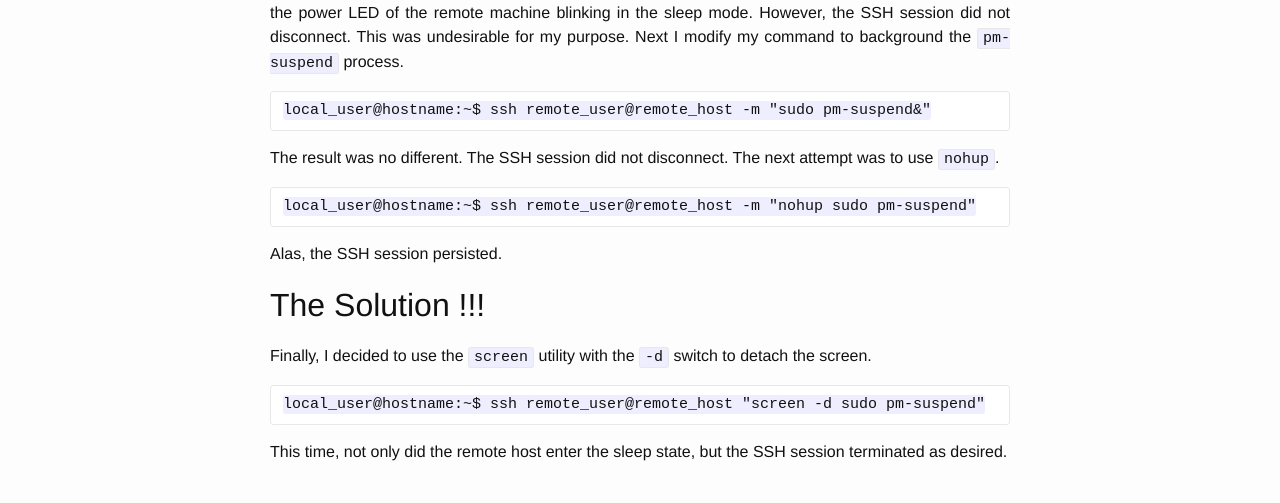
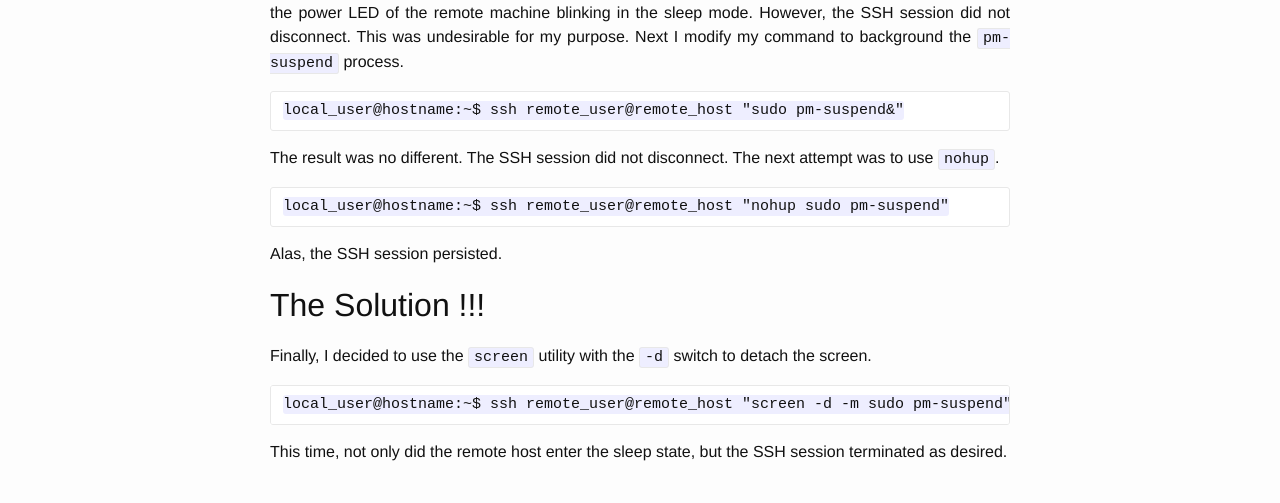
Before and after one commit to lordloh/karyashala, a Jekyll site: the page built from _posts/2017/2017-04-07-suspending_a_computer_over_ssh.markdown, in a window 1280 px wide. Shown: the part 600-1103 px from the top of the page. Built offline with Jekyll 4.4.1, drawn with Linux system fonts in a browser that asks for light colours; some web fonts are replaced; Markdown is read by kramdown in place of the engine named in the settings; comment, search, counter and statistics services are not loaded.

````diff
--- a/_posts/2017/2017-04-07-suspending_a_computer_over_ssh.markdown
+++ b/_posts/2017/2017-04-07-suspending_a_computer_over_ssh.markdown
@@ -32,13 +32,13 @@ So, I decided to edit the `sudoers` (using `visudo`) file to ensure that the `pm
 After this, I tried the same command and succeed at putting the remote machine to sleep. I could see the power LED of the remote machine blinking in the sleep mode. However, the SSH session did not disconnect. This was undesirable for my purpose. Next I modify my command to background the `pm-suspend` process.
 
 ```
-local_user@hostname:~$ ssh remote_user@remote_host -m "sudo pm-suspend&"
+local_user@hostname:~$ ssh remote_user@remote_host "sudo pm-suspend&"
 ```
 
 The result was no different. The SSH session did not disconnect. The next attempt was to use `nohup`.
 
 ```
-local_user@hostname:~$ ssh remote_user@remote_host -m "nohup sudo pm-suspend"
+local_user@hostname:~$ ssh remote_user@remote_host "nohup sudo pm-suspend"
 ```
 
 Alas, the SSH session persisted.
@@ -47,7 +47,7 @@ Alas, the SSH session persisted.
 Finally, I decided to use the `screen` utility with the `-d` switch to detach the screen.
 
 ```
-local_user@hostname:~$ ssh remote_user@remote_host "screen -d sudo pm-suspend"
+local_user@hostname:~$ ssh remote_user@remote_host "screen -d -m sudo pm-suspend"
 ```
 
 This time, not only did the remote host enter the sleep state, but the SSH session terminated as desired.
````
